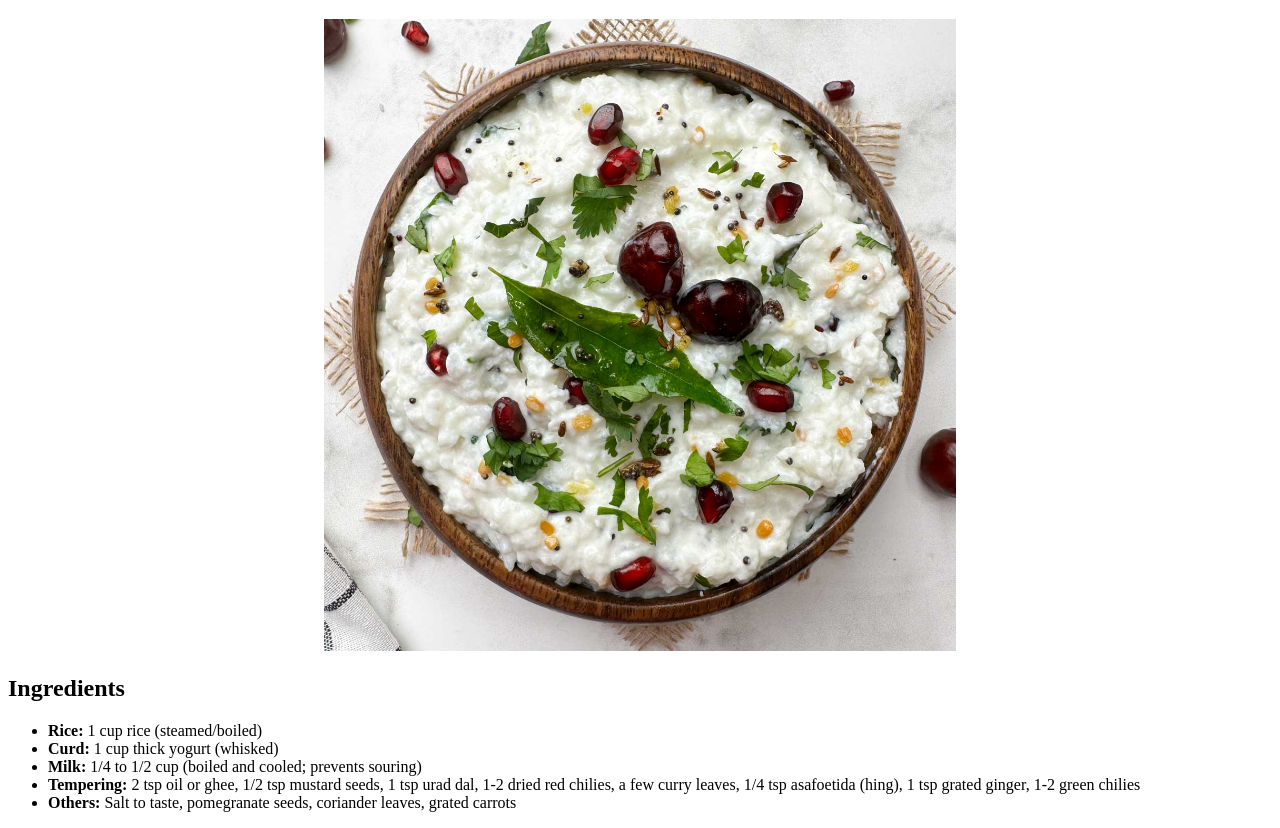
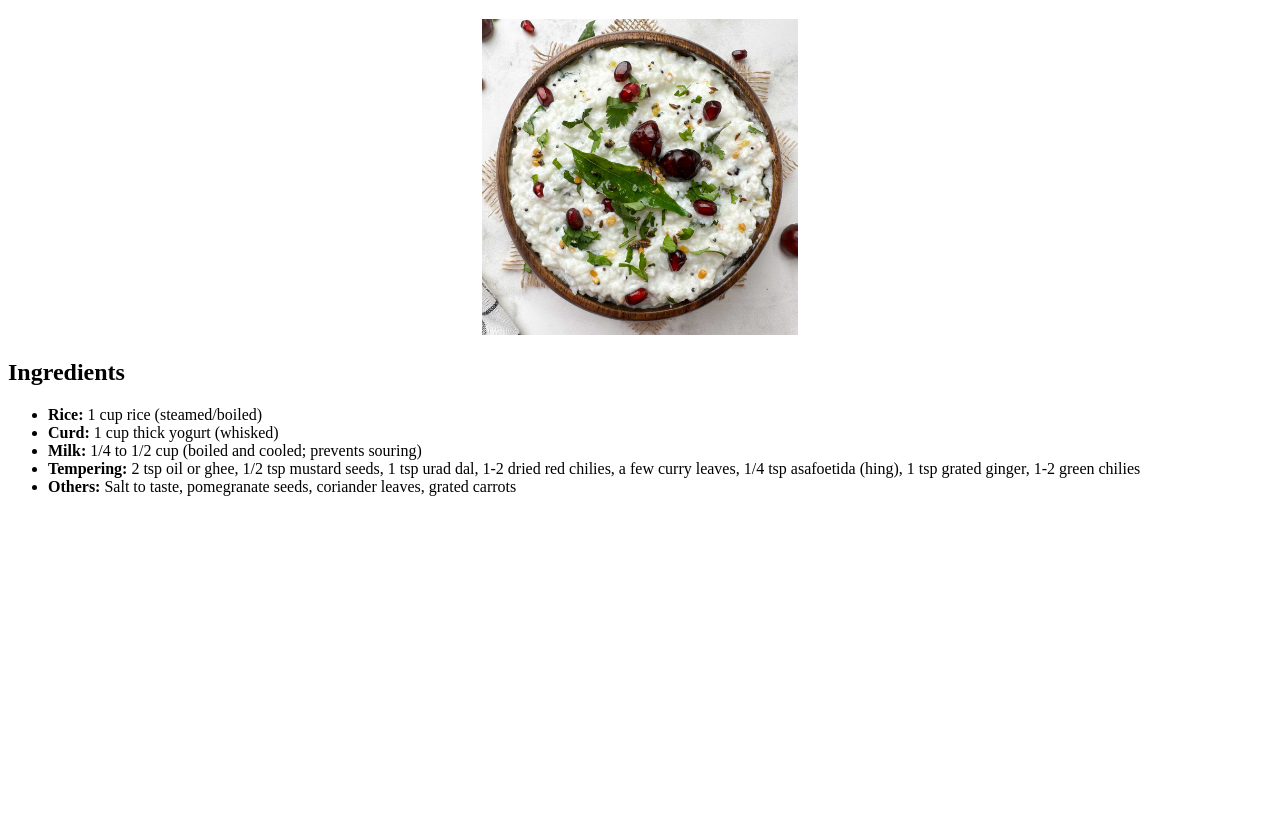
Before and after one commit to NitheeshNik/odin-recipes, a plain HTML site: page curd-rice.html in a window 1280 px wide. Shown: the part 61-889 px from the top of the page. After the commit the page ends 800 px from the top, so only its background shows below. Drawn offline with Linux system fonts and the light colour scheme.

Commit message:
image size changed

```diff
--- a/curd-rice.html
+++ b/curd-rice.html
@@ -7,7 +7,7 @@
   </head>
   <body>
     <center><h1>CURD RICE</h1></center>
-    <center><img src="images/curd-rice.jpg" width="50%" /></center>
+    <center><img src="images/curd-rice.jpg" width="25%" /></center>
     <h2>Ingredients</h2>
     <ul>
       <li><b>Rice:</b> 1 cup rice (steamed/boiled)</li>
```
